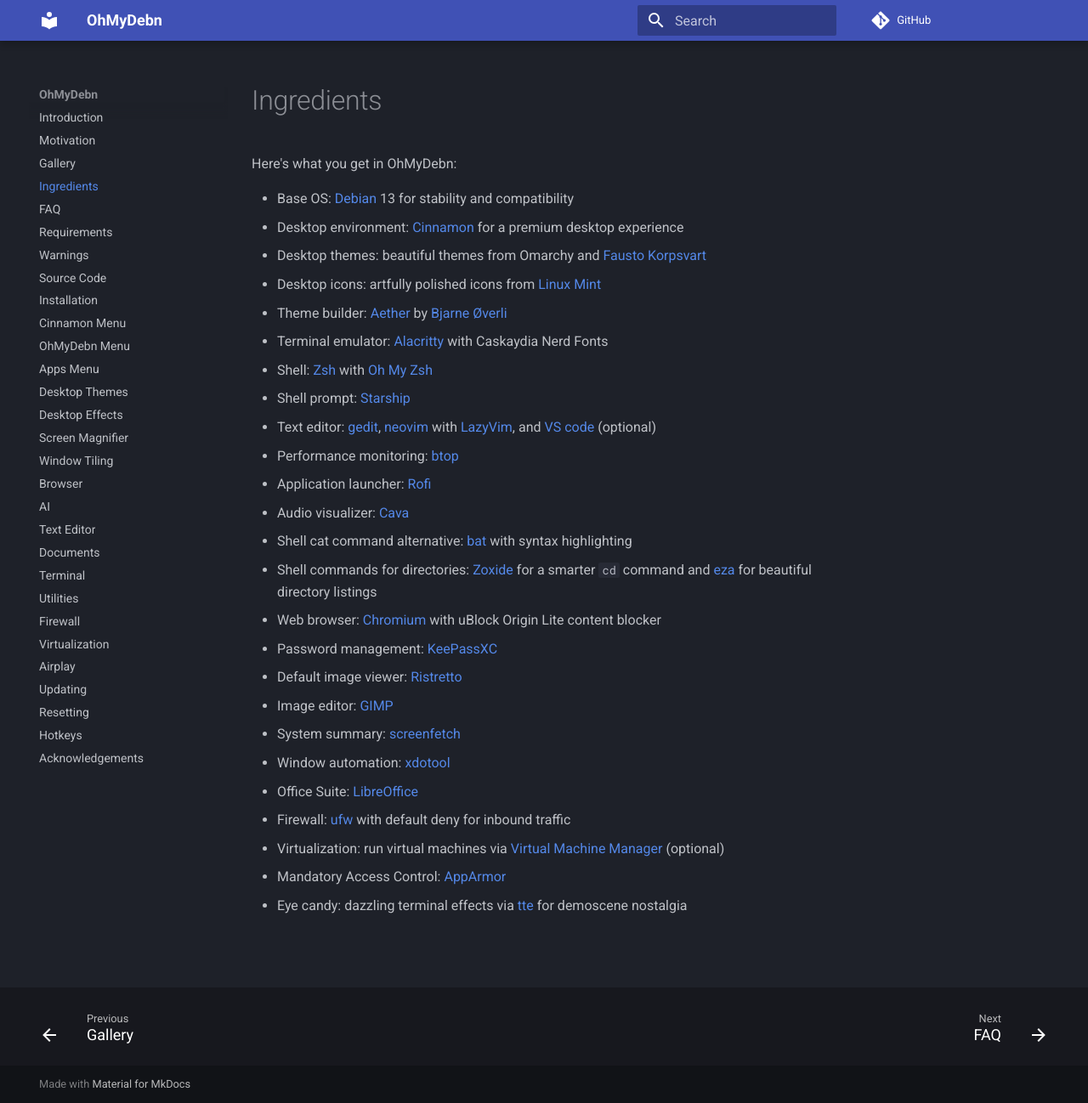
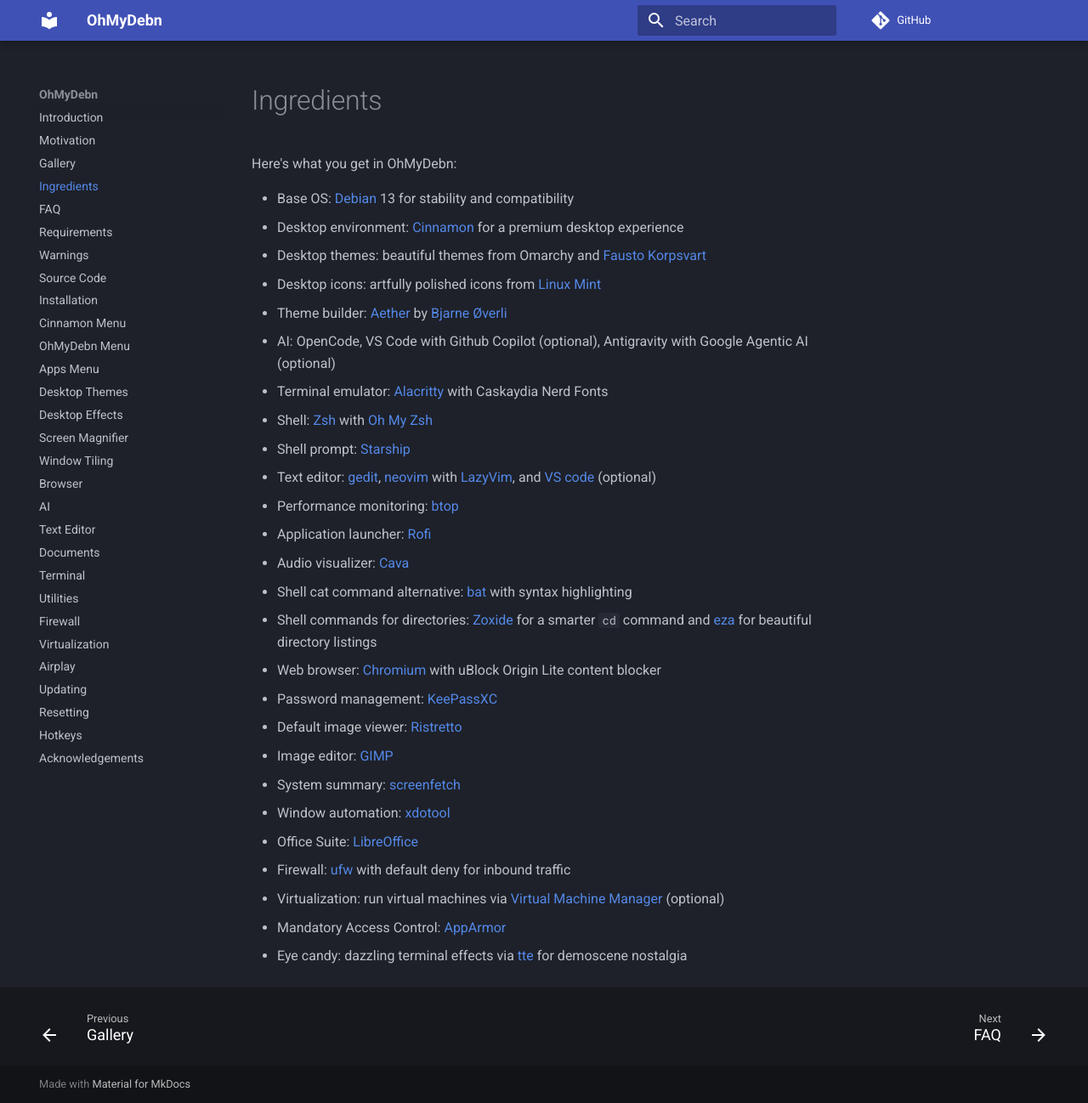
Before and after one commit to dougburks/ohmydebn-docs, an MkDocs documentation site: the page built from docs/ingredients.md, in a window 1280 px wide and 1298 px high. Shown: the whole window at 85% size. Built offline with MkDocs 1.6.1 and Material for MkDocs 9.7.7, drawn with Linux system fonts in a browser that asks for light colours; comment, search, counter and statistics services are not loaded.

Commit message:
update ingredients

```diff
--- a/docs/ingredients.md
+++ b/docs/ingredients.md
@@ -5,6 +5,7 @@
 - Desktop themes: beautiful themes from Omarchy and [Fausto Korpsvart](https://github.com/Fausto-Korpsvart)
 - Desktop icons: artfully polished icons from [Linux Mint](https://linuxmint.com/)
 - Theme builder: [Aether](https://github.com/bjarneo/aether) by [Bjarne Øverli](https://x.com/iamdothash)
+- AI: OpenCode, VS Code with Github Copilot (optional), Antigravity with Google Agentic AI (optional)
 - Terminal emulator: [Alacritty](https://alacritty.org/) with Caskaydia Nerd Fonts
 - Shell: [Zsh](https://en.wikipedia.org/wiki/Z_shell) with [Oh My Zsh](https://ohmyz.sh/)
 - Shell prompt: [Starship](https://starship.rs/)
```
